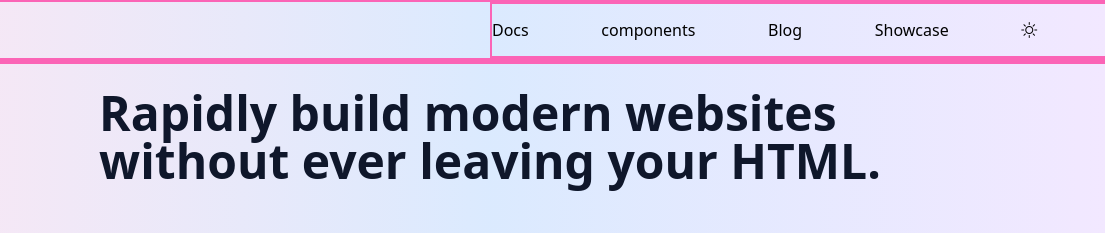
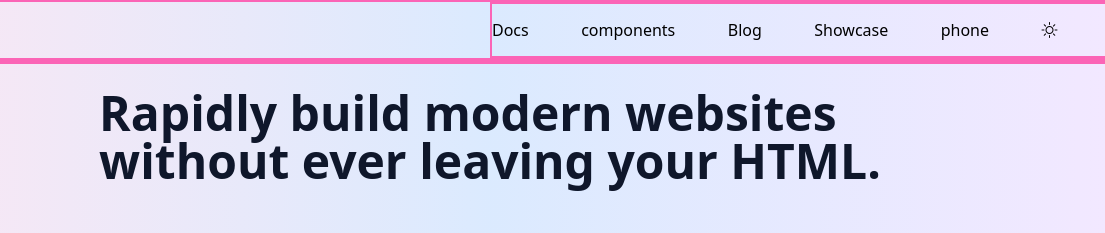
Before and after one commit to Carolyn-Nk/TAILWINDCLONE, a website: page src/index.html in a window 1280 px wide. Shown: the top 233 px of the page, 150-1255 px from the left. Drawn offline with nearby package versions, Linux system fonts and the light colour scheme.

Commit message:
mysecondcommit

```diff
--- a/src/index.html
+++ b/src/index.html
@@ -17,6 +17,7 @@
             <a href=""><p>components</p></a>
             <a href=""><p>Blog</p></a>
             <a href=""><p>Showcase</p></a>
+            <a href=""><p>phone</p></a>
 
             <a href="" class="flex">
 
```
Also changed, not shown: 1 other file.
